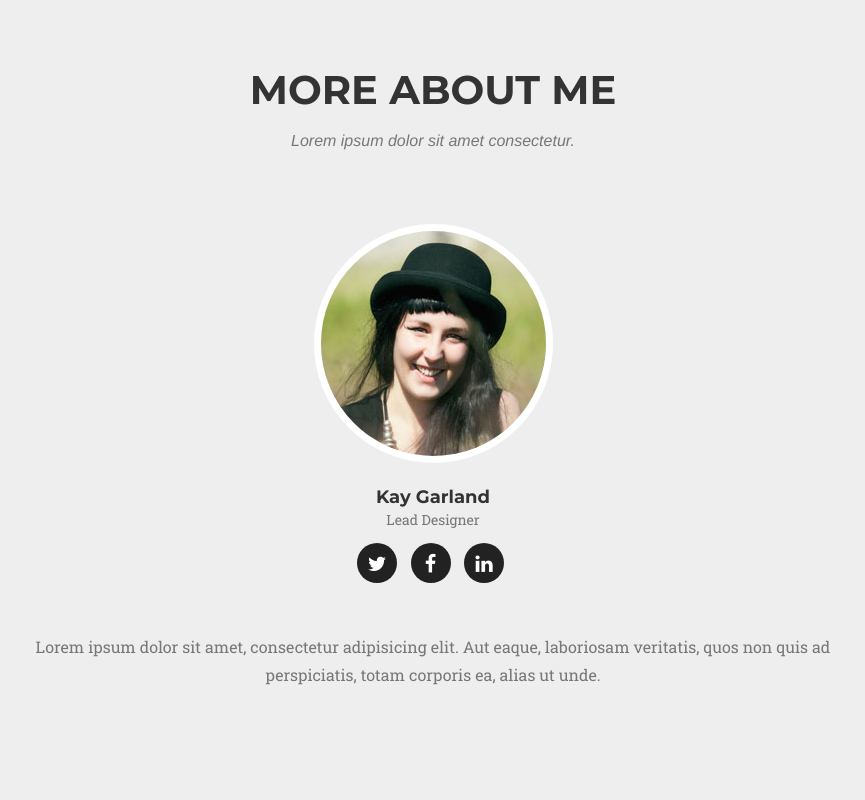
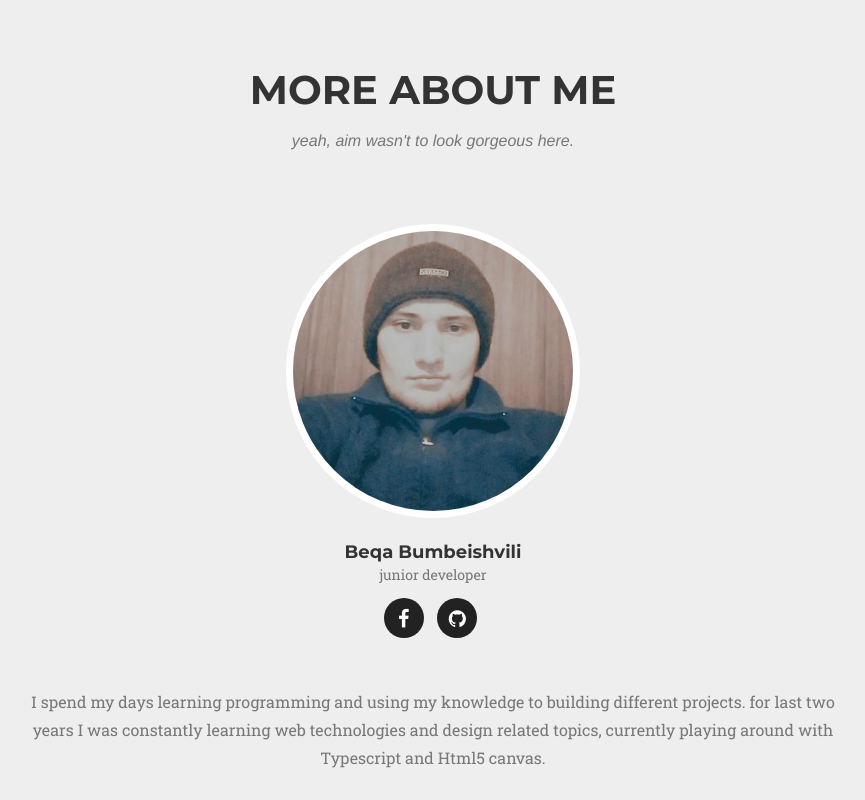
Before and after one commit to beqa-bumbeishvili/Portfolio, a plain HTML site: page index.html in a window 1280 px wide. Shown: the part 840-1640 px from the top of the page, without its empty margins (207-1072 px from the left). Drawn offline with nearby package versions, Linux system fonts and the light colour scheme; a web font is replaced by a local one.

Commit message:
edit about section

```diff
--- a/index.html
+++ b/index.html
@@ -46,7 +46,7 @@
                         <a href="#page-top"></a>
                     </li>
                     <li>
-                        <a class="page-scroll" href="#team">Team</a>
+                        <a class="page-scroll" href="#about">About</a>
                     </li>
                     <li>
                         <a class="page-scroll" href="#services">Services</a>
@@ -55,7 +55,7 @@
                         <a class="page-scroll" href="#portfolio">Portfolio</a>
                     </li>
                     <li>
-                        <a class="page-scroll" href="#about">About</a>
+                        <a class="page-scroll" href="#career">career</a>
                     </li>
                     <li>
                         <a class="page-scroll" href="#contact">Contact</a>
@@ -80,26 +80,24 @@
 
 
 <!-- Team Section -->
-<section id="team" class="bg-light-gray">
+<section id="about" class="bg-light-gray">
     <div class="container">
         <div class="row">
             <div class="col-lg-12 text-center">
                 <h2 class="section-heading">More About Me</h2>
-                <h3 class="section-subheading text-muted">Lorem ipsum dolor sit amet consectetur.</h3>
+                <h3 class="section-subheading text-muted">yeah, aim wasn't to look gorgeous here.</h3>
             </div>
         </div>
         <div class="row">
             <div class="col-sm-12">
                 <div class="team-member">
-                    <img src="img/team/1.jpg" class="img-responsive img-circle" alt="">
-                    <h4>Kay Garland</h4>
-                    <p class="text-muted">Lead Designer</p>
+                    <img src="img/team/3.png" class="img-responsive img-circle" alt="">
+                    <h4>Beqa Bumbeishvili</h4>
+                    <p class="text-muted">junior developer</p>
                     <ul class="list-inline social-buttons">
-                        <li><a href="#"><i class="fa fa-twitter"></i></a>
+                        <li><a href="https://www.facebook.com/beqa.411" target="_blank"><i class="fa fa-facebook"></i></a>
                         </li>
-                        <li><a href="#"><i class="fa fa-facebook"></i></a>
-                        </li>
-                        <li><a href="#"><i class="fa fa-linkedin"></i></a>
+                        <li><a href="https://github.com/beqa-bumbeishvili" target="_blank"><i class="fa fa-github"></i></a>
                         </li>
                     </ul>
                 </div>
@@ -108,8 +106,9 @@
     </div>
     <div class="row">
         <div class="col-lg-8 col-lg-offset-2 text-center">
-            <p class="large text-muted">Lorem ipsum dolor sit amet, consectetur adipisicing elit. Aut eaque, laboriosam veritatis, quos non quis ad perspiciatis,
-                totam corporis ea, alias ut unde.</p>
+            <p class="large text-muted">I spend my days learning programming and using my knowledge to building different projects.
+               for last two years I was constantly learning web technologies and design related topics, currently playing around with Typescript and Html5 canvas.
+                </p>
         </div>
     </div>
     </div>
@@ -254,8 +253,8 @@
     </div>
 </section>
 
-<!-- About Section -->
-<section id="about">
+<!-- career Section -->
+<section id="career">
     <div class="container">
         <div class="row">
             <div class="col-lg-12 text-center">
```
Also changed, not shown: img/team/1.jpg (deleted), img/team/2.jpg (deleted), img/team/3.jpg (deleted), img/team/3.png (added).
